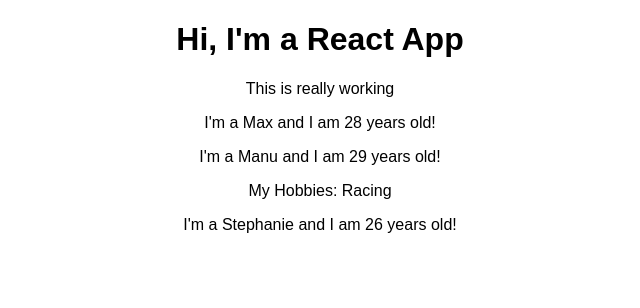
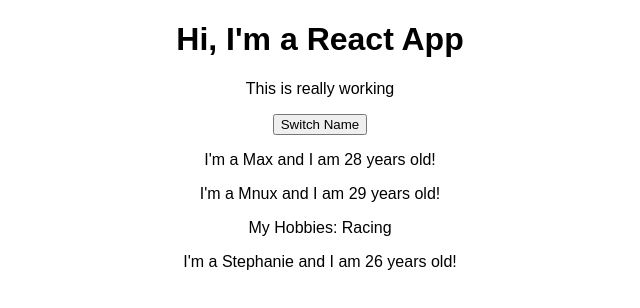
Before and after one commit to lucasgrocha/-react-complete-guide2, a React (Create React App) app: page / in a window 1280 px wide. Shown: the top 308 px of the page, without its empty margins (320-960 px from the left). Built offline with nearby package versions, Linux system fonts and the light colour scheme.

Commit message:
38. Understanding & Using State

```diff
--- a/src/App.js
+++ b/src/App.js
@@ -3,14 +3,23 @@
 import Person from './Person/Person'
 
 class App extends Component {
+  state = {
+    persons: [
+      { name: 'Max', age: '28' },
+      { name: 'Mnux', age: '29' },
+      { name: 'Stephanie', age: '26' }
+    ]
+  }
+
   render() {
     return (
       <div className="App">
         <h1>Hi, I'm a React App</h1>
         <p>This is really working</p>
-        <Person name="Max" age="28" />
-        <Person name="Manu" age="29" >My Hobbies: Racing</Person>
-        <Person name="Stephanie" age="26" />
+        <button>Switch Name</button>
+        <Person name={this.state.persons[0].name} age={this.state.persons[0].age} />
+        <Person name={this.state.persons[1].name} age={this.state.persons[1].age} >My Hobbies: Racing</Person>
+        <Person name={this.state.persons[2].name} age={this.state.persons[2].age} />
       </div>
     );
   }
```
